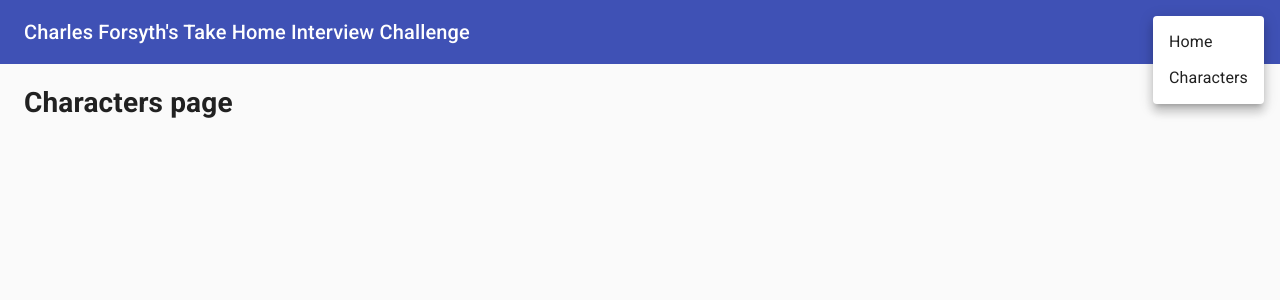
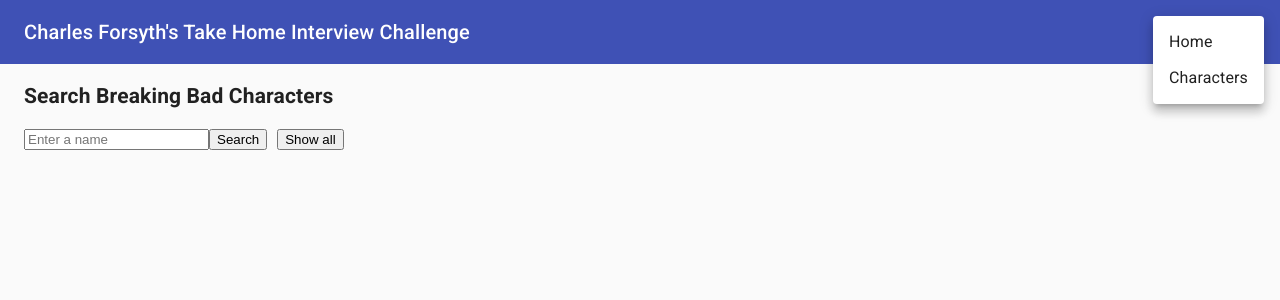
Before and after one commit to cforsyth68/premise-take-home-web, a React (Create React App) app: page /characters in a window 1280 px wide. Both pictures are taken after a click on the button "menu". Shown: the top 300 px of the page. Built offline with nearby package versions, Linux system fonts and the light colour scheme.

Commit message:
Adding basic character search functionality

```diff
--- a/src/App.tsx
+++ b/src/App.tsx
@@ -9,7 +9,7 @@
 import Home from "./pages/Home"
 import Characters from "./pages/Characters";
 //import Masthead from "./components/Masthead";
-import MenuAppBar from "./components/AppBar";
+import MenuAppBar from "./components/Masthead";
 
 const theme = createTheme(defaultTheme);
 
--- a/src/components/AppBar.tsx
+++ /dev/null
@@ -1,81 +0,0 @@
-import React from 'react';
-import { makeStyles } from '@material-ui/core/styles';
-import AppBar from '@material-ui/core/AppBar';
-import Toolbar from '@material-ui/core/Toolbar';
-import Typography from '@material-ui/core/Typography';
-import IconButton from '@material-ui/core/IconButton';
-import MenuIcon from '@material-ui/icons/Menu';
-import MenuItem from '@material-ui/core/MenuItem';
-import Menu from '@material-ui/core/Menu';
-import { withRouter, RouteComponentProps } from 'react-router-dom';
-import ElevationScroll from './ElevatedScroll'
-
-const useStyles = makeStyles(() => ({
-  root: {
-    flexGrow: 1,
-  },
-  title: {
-    flexGrow: 1,
-  },
-}));
-
-
-const Masthead = (props: RouteComponentProps) => {
-  const { history } = props;
-  const classes = useStyles();
-  const [anchorEl, setAnchorEl] = React.useState(null);
-  const open = Boolean(anchorEl);
-
-  const handleMenu = (event: React.ChangeEvent<any>) => {
-    event.preventDefault();
-    setAnchorEl(event.currentTarget);
-  };
-
-  const handleMenuClick = (route: string) => {
-    history.push(route);
-    setAnchorEl(null);
-  };
-
-  return (
-    <div className={classes.root}>
-      <ElevationScroll {...props}>
-        <AppBar position="static">
-          <Toolbar>
-            <Typography variant="h6" className={classes.title}>
-              Charles Forsyth's Take Home Interview Challenge
-            </Typography>
-            <div>
-              <IconButton
-                edge="end"
-                aria-controls="menu-appbar"
-                aria-label="menu"
-                color="inherit"
-                onClick={handleMenu}>
-                <MenuIcon />
-              </IconButton>
-              <Menu
-                id="menu-appbar"
-                anchorEl={anchorEl}
-                anchorOrigin={{
-                  vertical: 'top',
-                  horizontal: 'right',
-                }}
-                keepMounted
-                transformOrigin={{
-                  vertical: 'top',
-                  horizontal: 'right',
-                }}
-                open={open}
-                onClose={() => setAnchorEl(null)}
-              >
-                <MenuItem onClick={() => handleMenuClick('/')}>Home</MenuItem>
-                <MenuItem onClick={() => handleMenuClick('/characters')}>Characters</MenuItem>
-              </Menu>
-            </div>
-          </Toolbar>
-        </AppBar>
-      </ElevationScroll>
-    </div>
-  );
-}
-export default withRouter(Masthead);
--- /dev/null
+++ b/src/components/CharactersDisplay.tsx
@@ -0,0 +1,30 @@
+import useCharacterSearchApi from "../hooks/useBreakingBadApi";
+
+
+const CharactersDisplay = ({ term }: { term: string }) => {
+  const { data, loading, error } = useCharacterSearchApi(term);
+
+  return (
+    <>
+      {data && (
+        <p>
+          Found {data.length} matching records{data.length > 0 && ":"}
+        </p>
+      )}
+      <ul>
+        {loading && <p>Loading...</p>}
+        {error && <p>Error: {error}</p>}
+        {data &&
+          data.map((character) => {
+            return (
+              <li key={character.char_id}>
+                {character.name} ({character.nickname})
+              </li>
+            );
+          })}
+      </ul>
+    </>
+  );
+};
+
+export default CharactersDisplay;
--- a/src/components/Masthead.tsx
+++ b/src/components/Masthead.tsx
@@ -1,41 +1,81 @@
-import { AppBar, Toolbar, Typography, IconButton } from "@material-ui/core";
-import MenuIcon from "@material-ui/icons/Menu";
-import { makeStyles } from "@material-ui/core/styles";
+import React from 'react';
+import { makeStyles } from '@material-ui/core/styles';
+import AppBar from '@material-ui/core/AppBar';
+import Toolbar from '@material-ui/core/Toolbar';
+import Typography from '@material-ui/core/Typography';
+import IconButton from '@material-ui/core/IconButton';
+import MenuIcon from '@material-ui/icons/Menu';
+import MenuItem from '@material-ui/core/MenuItem';
+import Menu from '@material-ui/core/Menu';
+import { withRouter, RouteComponentProps } from 'react-router-dom';
+import ElevationScroll from './ElevatedScroll'
 
-const useStyles = makeStyles((theme) => ({
+const useStyles = makeStyles(() => ({
   root: {
     flexGrow: 1,
-  },
-  menuButton: {
-    marginRight: theme.spacing(2),
   },
   title: {
     flexGrow: 1,
   },
 }));
 
-const Masthead = () => {
+
+const Masthead = (props: RouteComponentProps) => {
+  const { history } = props;
   const classes = useStyles();
+  const [anchorEl, setAnchorEl] = React.useState(null);
+  const open = Boolean(anchorEl);
+
+  const handleMenu = (event: React.ChangeEvent<any>) => {
+    event.preventDefault();
+    setAnchorEl(event.currentTarget);
+  };
+
+  const handleMenuClick = (route: string) => {
+    history.push(route);
+    setAnchorEl(null);
+  };
 
   return (
     <div className={classes.root}>
+      <ElevationScroll {...props}>
         <AppBar position="static">
           <Toolbar>
+            <Typography variant="h6" className={classes.title}>
+              Charles Forsyth's Take Home Interview Challenge
+            </Typography>
+            <div>
               <IconButton
-            edge="start"
-            className={classes.menuButton}
+                edge="end"
+                aria-controls="menu-appbar"
+                aria-label="menu"
                 color="inherit"
-            aria-label="menu"
-          >
+                onClick={handleMenu}>
                 <MenuIcon />
               </IconButton>
-          <Typography variant="h6" className={classes.title}>
-            Premise Take-Home Interview Challenge
-          </Typography>
+              <Menu
+                id="menu-appbar"
+                anchorEl={anchorEl}
+                anchorOrigin={{
+                  vertical: 'top',
+                  horizontal: 'right',
+                }}
+                keepMounted
+                transformOrigin={{
+                  vertical: 'top',
+                  horizontal: 'right',
+                }}
+                open={open}
+                onClose={() => setAnchorEl(null)}
+              >
+                <MenuItem onClick={() => handleMenuClick('/')}>Home</MenuItem>
+                <MenuItem onClick={() => handleMenuClick('/characters')}>Characters</MenuItem>
+              </Menu>
+            </div>
           </Toolbar>
         </AppBar>
+      </ElevationScroll>
     </div>
   );
-};
-
-export default Masthead;
+}
+export default withRouter(Masthead);
--- /dev/null
+++ b/src/hooks/useBreakingBadApi.ts
@@ -0,0 +1,53 @@
+import { useEffect, useState } from "react";
+import axios from "axios";
+
+export interface ICharacter {
+  char_id: 0;
+  name: "string";
+  birthday: "string";
+  occupation: ["string"];
+  img: "string";
+  status: "string";
+  nickname: "string";
+  appearance: [0];
+  portrayed: "string";
+  category: "string";
+  better_call_saul_appearance: [0];
+}
+
+const instance = axios.create({
+  baseURL: "https://www.breakingbadapi.com/api/",
+  timeout: 1000,
+});
+
+type CharactersSearchApiReturn = {
+  data: ICharacter[];
+  loading: boolean;
+  error: any;
+};
+
+const useCharacterSearchApi = (term: string): CharactersSearchApiReturn => {
+  const [data, setdata] = useState([]);
+  const [loading, setLoading] = useState(false);
+  const [error, setError] = useState(null);
+  console.log(`term: '${term}'`);
+  useEffect(() => {
+    const path = term.length > 0 ? `/characters?name=${term}` : "/characters";
+    (async () => {
+      try {
+        setLoading(true);
+        const response = await instance.get(path);
+        setdata(response.data);
+      } catch (err) {
+        console.log(err);
+        setError(err);
+      } finally {
+        setLoading(false);
+      }
+    })();
+  }, [term]);
+
+  return { data, loading, error };
+};
+
+export default useCharacterSearchApi;
--- a/src/pages/Characters.tsx
+++ b/src/pages/Characters.tsx
@@ -1,7 +1,51 @@
-const Characters: React.FC = () => (
-  <div>
-    <h1>Characters page</h1>
-  </div>
-);
+import React, { useState } from 'react'
+import CharactersDisplay from '../components/CharactersDisplay';
+
+const Characters: React.FC = () => {
+  const [text, setText] = useState("");
+  const [search, setSearch] = useState("");
+  const [show, setShow] = useState(false);
+
+  return (
+    <div>
+      <h2>Search Breaking Bad Characters</h2>
+      <form
+        onSubmit={(e) => {
+          e.preventDefault();
+          setShow(false);
+          setSearch(text);
+        }}
+      >
+        <input
+          type="text"
+          value={text}
+          onChange={(e) => setText(e.target.value)}
+          placeholder="Enter a name"
+        />
+        <button
+          onClick={(e) => {
+            e.preventDefault();
+            setShow(false);
+            setSearch(text);
+          }}
+        >
+          Search
+        </button>
+        <button
+          onClick={(e) => {
+            e.preventDefault();
+            setShow(true);
+            setSearch("");
+            setText("");
+          }}
+          style={{ marginLeft: 10 }}
+        >
+          Show all
+        </button>
+      </form>
+      {(show || search) && <CharactersDisplay term={search} />}
+    </div>
+  );
+}
 
 export default Characters;
--- a/src/pages/Home.tsx
+++ b/src/pages/Home.tsx
@@ -1,7 +1,10 @@
+import { Link } from "react-router-dom";
+
 const Home: React.FC = () => (
   <div>
     <h1>Take Home Challenge for Premier</h1>
-    <p>This web site is part of a system designed and built by Charles Forsyth as a demonstration of his React/TypeScript/JavaScript ability for Premier.</p>
+    <p>This web site is part of a system designed and built by Charles Forsyth for Premier.</p>
+    <Link to="/characters">Search Characters</Link>
   </div>
 );
 
```
Also changed, not shown: package.json (+12 -1 lines), src/repository/breakingBad.ts (added, +8 -0 lines), 1 other file (tests, documents, lock files or other folders). Lines whose indentation alone changed are shown as unchanged.
